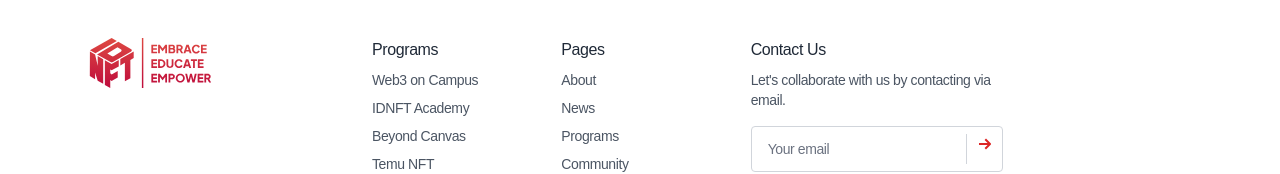
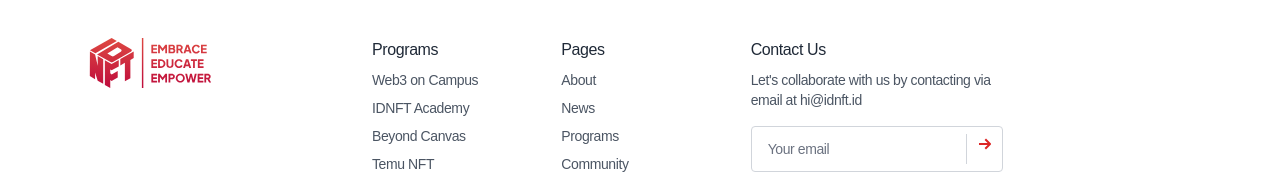
Before and after one commit to IDNFT/home, a Next.js app: page / in a window 1280 px wide. Shown: the part 7554-7728 px from the top of the page. Built offline with nearby package versions, Linux system fonts and the light colour scheme.

Commit message:
fix components

```diff
--- a/components/ui/footer.tsx
+++ b/components/ui/footer.tsx
@@ -76,7 +76,7 @@ export default function Footer() {
           {/* 5th block */}
           <div className="sm:col-span-6 md:col-span-3 lg:col-span-3">
             <h6 className="text-gray-800 font-medium mb-2">Contact Us</h6>
-            <p className="text-sm text-gray-600 mb-4">Let's collaborate with us by contacting via email.</p>
+            <p className="text-sm text-gray-600 mb-4">Let's collaborate with us by contacting via email at hi@idnft.id</p>
             <form>
               <div className="flex flex-wrap mb-4">
                 <div className="w-full">
```
